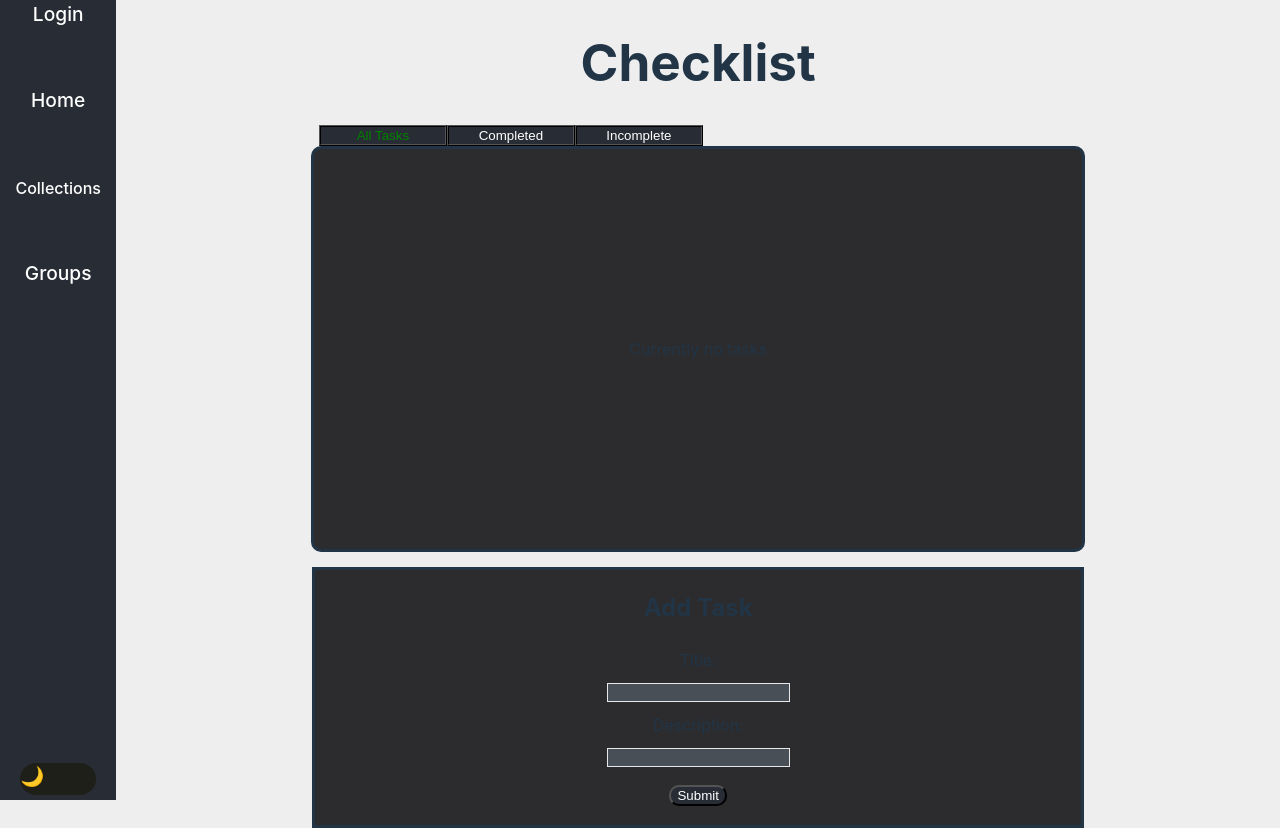
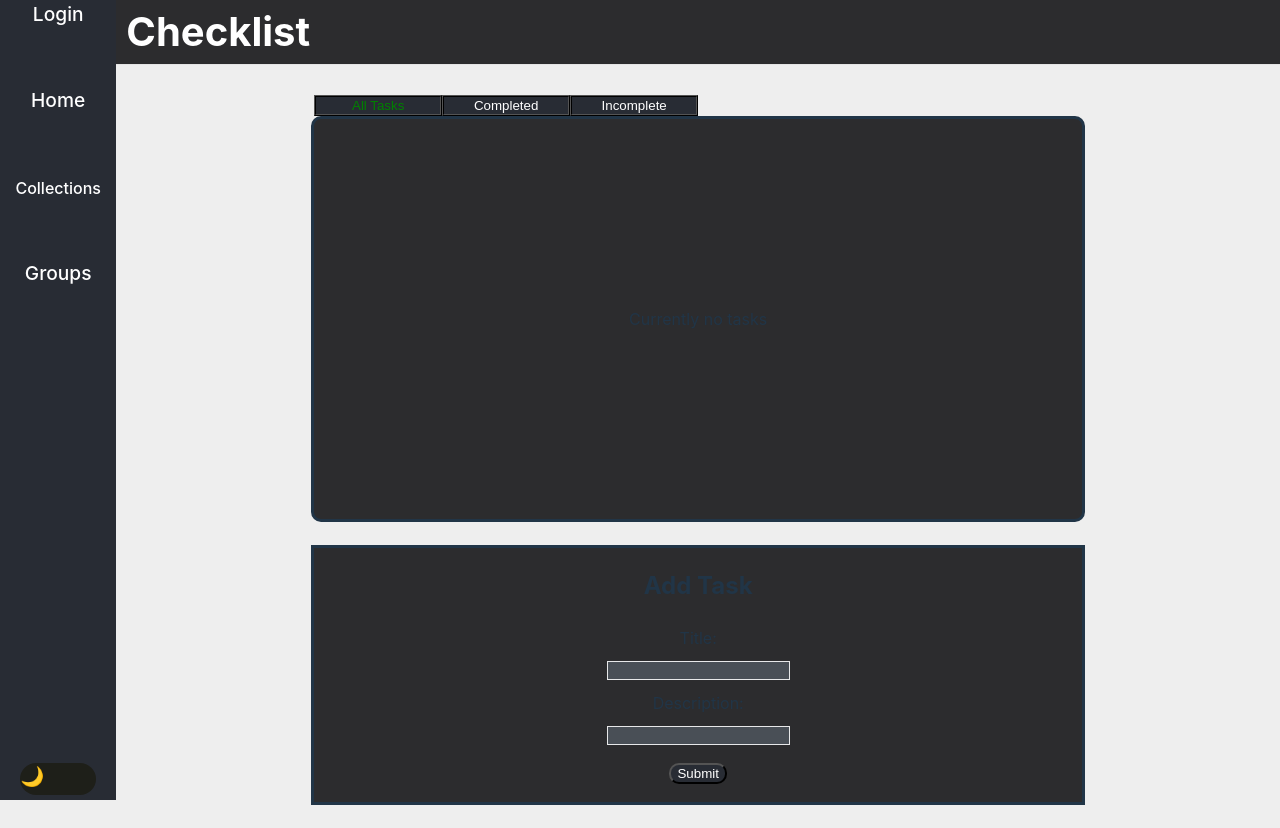
Before and after one commit to JesusMunoz01/TaskPlanner, a React (Vite) app in the folder client/: page / in a window 1280 px wide. After the commit the page ends 805 px from the top, so only its background shows below. Built offline with nearby package versions, Linux system fonts and the light colour scheme.

Commit message:
added header component to basic task UI

```diff
--- a/client/src/css/App.css
+++ b/client/src/css/App.css
@@ -1,5 +1,36 @@
   #collectionLink{
     font-size: medium;
+  }
+
+  .checklistHome{
+    display: flex;
+    width: 100%;
+    flex-direction: column;
+    justify-content: center;
+    align-items:center;
+    text-align: center;
+    margin: 0;
+    padding: 0;
+  }
+
+  .header{
+    display: flex;
+    width: 100%;
+  }
+
+  .groupsBox-header{
+    width: 100%;
+  }
+
+  .groupsBox-header button{
+    display: none;
+  }
+
+  .filter{
+    display: flex;
+    flex-direction: row;
+    width: 60vw;
+    padding-top: 30px;
   }
 
   .pageFormat {
@@ -265,7 +296,7 @@
     justify-content: center;
     align-items: center;
     flex-direction: column;
-    width: 99%;
+    width: 60vw;
     min-height: 25vh;
     border-style: solid;
     overflow-y: auto;
@@ -510,7 +541,7 @@
     display: flex;
     min-height: 100vh;
     flex-direction: column;
-    justify-content: center;
+    justify-content: flex-start;
     align-items:center;
     text-align: center;
     margin: 0;
@@ -526,6 +557,13 @@
   .tasks {
     width: 85vw;
     min-height: 50vh;
+  }
+
+  .filter{
+    justify-content: center;
+    display: flex;
+    flex-direction: row;
+    width: 86vw;
   }
 
   .tasks li {
--- a/client/src/pages/home.jsx
+++ b/client/src/pages/home.jsx
@@ -1,6 +1,7 @@
 import { useState } from "react";
 import { useCookies } from 'react-cookie';
 import { BsGearFill } from "react-icons/bs";
+import { Header } from "../components/header";
 
 export const Home = (data) => {
     const [tasks, setTasks] = useState(data.data);
@@ -233,13 +234,17 @@ export const Home = (data) => {
     }
 
     return <div className="checklistHome">
-        <div className="intro">
-        <h1>Checklist</h1>
-            <span className="filterClass">
-                <button id="filter1" style={{color: "green" }} onClick={(e) => filterTask(e.target.id, tasks)}>All Tasks</button>
-                <button id="filter2" onClick={(e) => filterTask(e.target.id, tasks)}>Completed</button>
-                <button id="filter3" onClick={(e) => filterTask(e.target.id, tasks)}>Incomplete</button>
-            </span>
+        <div className="intro" style={{width: "100%"}}>
+            <div className="header">
+                <Header title="Checklist" section="checklist" mainDiv="checklistHome"/>
+            </div>
+            <div className="filter">
+                <span className="filterClass">
+                    <button id="filter1" style={{color: "green" }} onClick={(e) => filterTask(e.target.id, tasks)}>All Tasks</button>
+                    <button id="filter2" onClick={(e) => filterTask(e.target.id, tasks)}>Completed</button>
+                    <button id="filter3" onClick={(e) => filterTask(e.target.id, tasks)}>Incomplete</button>
+                </span>
+            </div>
             <div className="tasks">
                 {isUserLogged ?
                     taskFilter.length !== 0 ?
```
